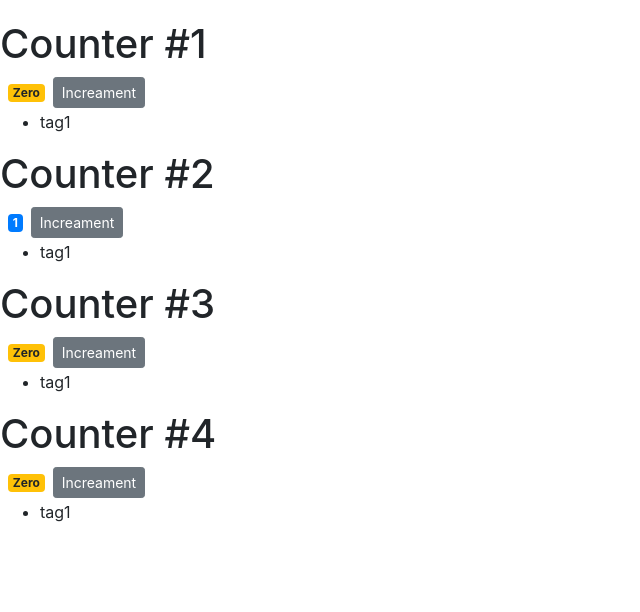
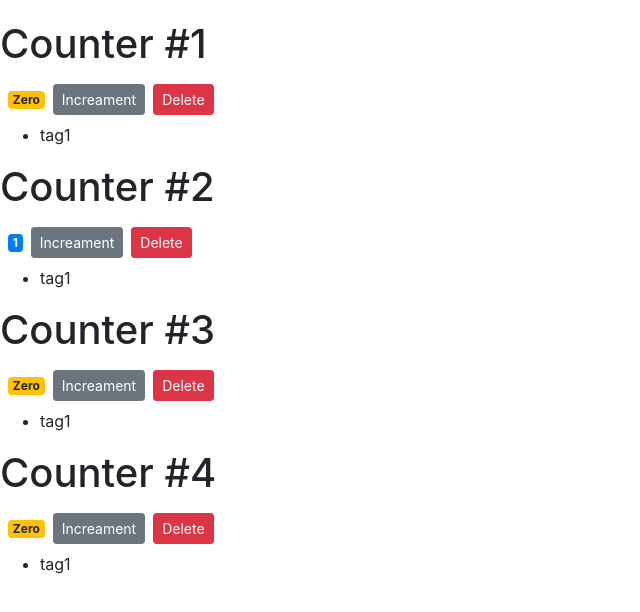
Before and after one commit to jadidihosein68/react-tut, a React (Create React App) app in the folder react-tut/: page / in a window 1280 px wide. Shown: the top 612 px of the page, without its empty margins (0-640 px from the left). Built offline with nearby package versions, Linux system fonts and the light colour scheme.

Commit message:
4-7 done

```diff
--- a/react-tut/src/components/counter.jsx
+++ b/react-tut/src/components/counter.jsx
@@ -35,6 +35,8 @@
       console.log(this);
   }
 
+
+
   render() {
 
     console.log('prop',this.props);
@@ -47,6 +49,7 @@
         <button onClick={()=> this.handleIncrement()} className="btn btn-secondary btn-sm">
           Increament
         </button>
+        <button onClick={this.props.onDelete} className="btn btn-danger btn-sm m-2">Delete</button>
 
         {this.state.tags.length === 0 && "Please create a new tag !"}
         {this.renderTags()}
--- a/react-tut/src/components/counters.jsx
+++ b/react-tut/src/components/counters.jsx
@@ -11,6 +11,12 @@
             ,{id:4, value:0}
         ]
      }
+
+     handleDelete=()=>{
+         console.log("handler called");
+     }
+
+
     render() {
 
 
@@ -19,6 +25,7 @@
             {this.state.counters.map(counter=><Counter
             key={counter.id}
             value ={counter.value}
+            onDelete={this.handleDelete}
             > <h1>Counter #{counter.id}</h1></Counter> )}
         </div> );
     }
```
Also changed, not shown: 1 other file (tests, documents, lock files or other folders).
